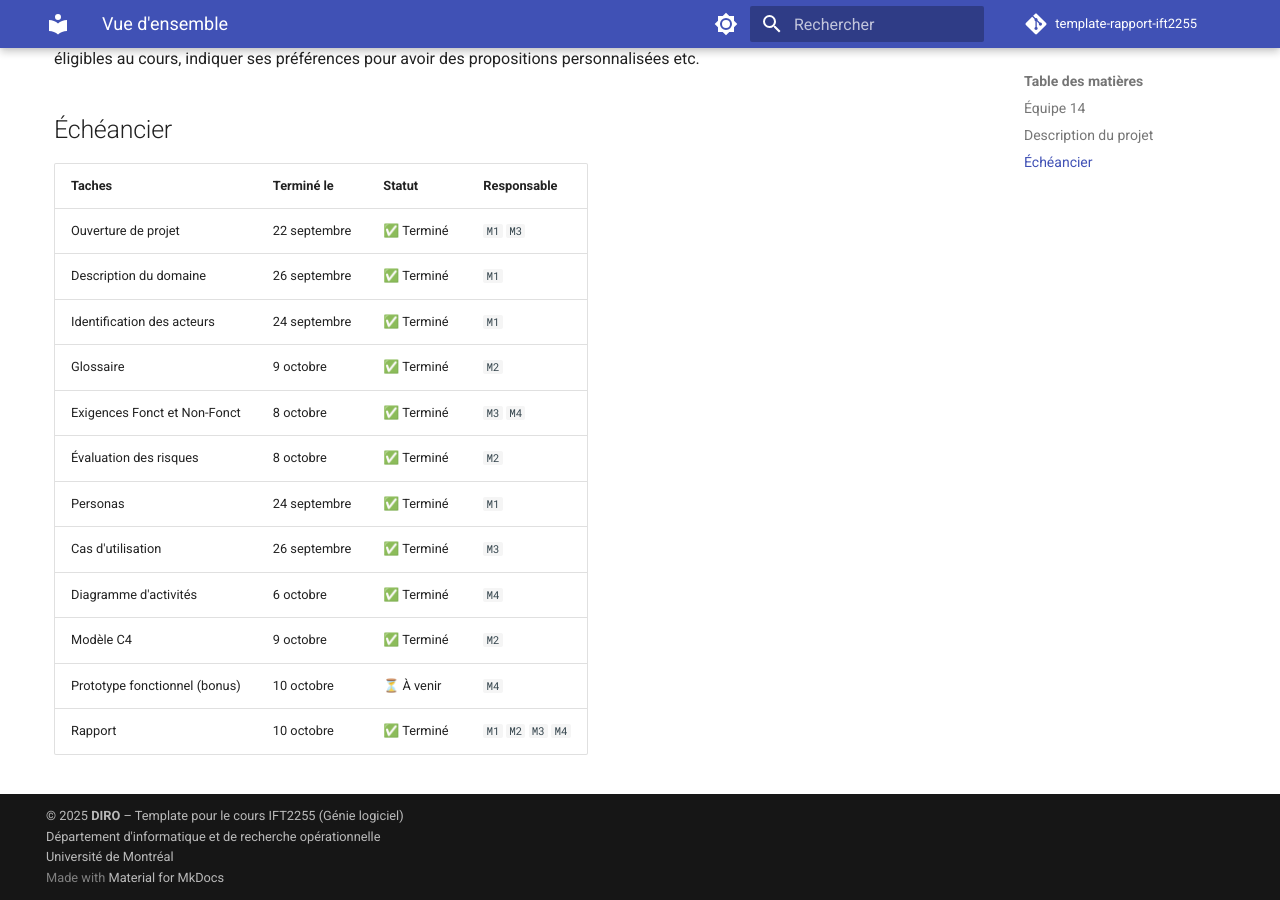
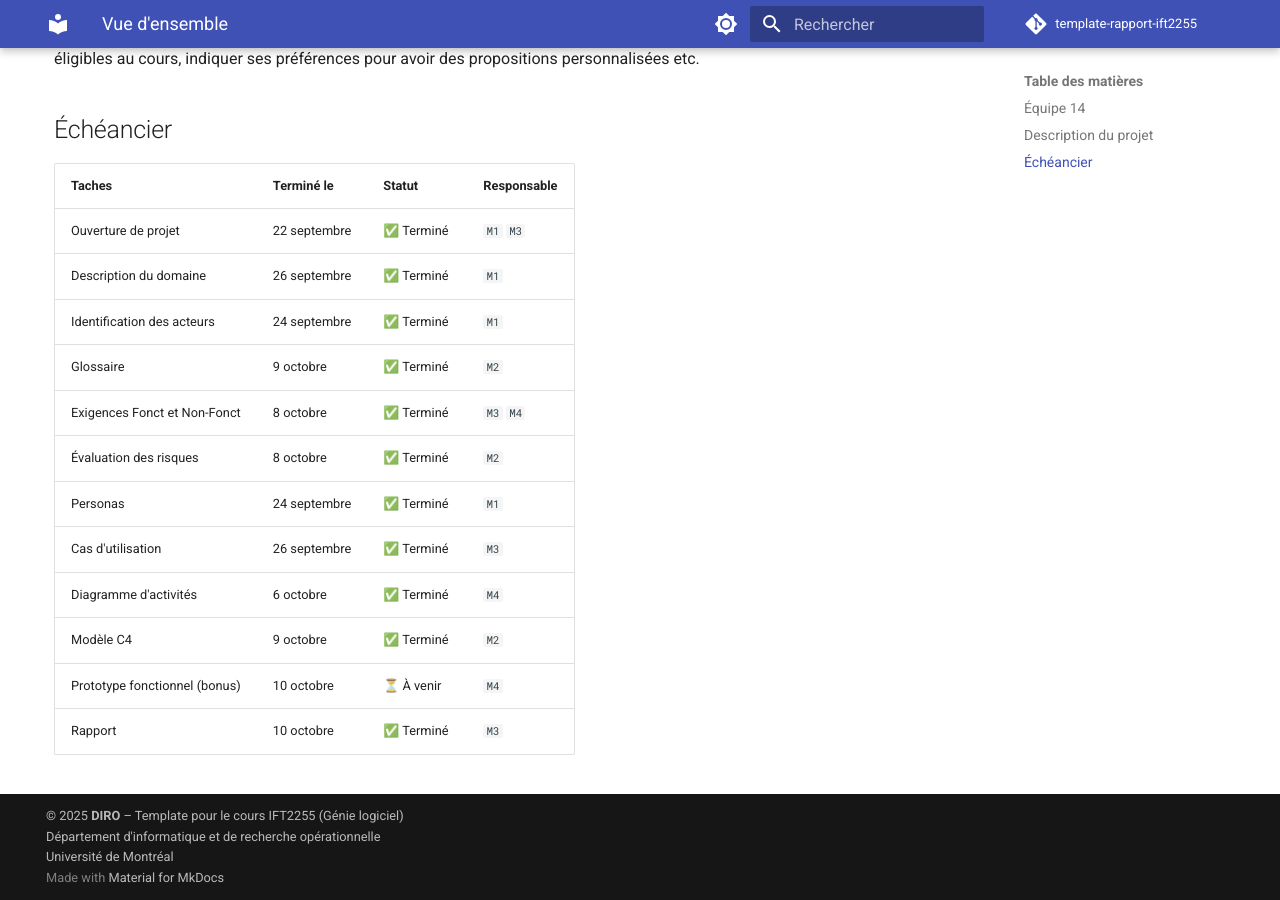
Before and after one commit to jujutheriault/IFT2255_Devoir1, an MkDocs documentation site: the page built from docs/index.md, in a window 1280 px wide and 900 px high, scrolled down 578 px. Built offline with MkDocs 1.6.1 and Material for MkDocs 9.7.7, drawn with Linux system fonts in a browser that asks for light colours; comment, search, counter and statistics services are not loaded.

```diff
--- a/docs/index.md
+++ b/docs/index.md
@@ -37,4 +37,4 @@ Ce projet a pour objetif de créer une plateforme web accessible aux étudiants
 | Diagramme d'activités         | 6 octobre     | ✅ Terminé  | `M4`         |
 | Modèle C4                     | 9 octobre     | ✅ Terminé | `M2`         |
 | Prototype fonctionnel (bonus) | 10 octobre    | ⏳ À venir  | `M4`         |
-| Rapport                       | 10 octobre    | ✅ Terminé | `M1` `M2` `M3` `M4` |
+| Rapport                       | 10 octobre    | ✅ Terminé | `M3`          |
```
